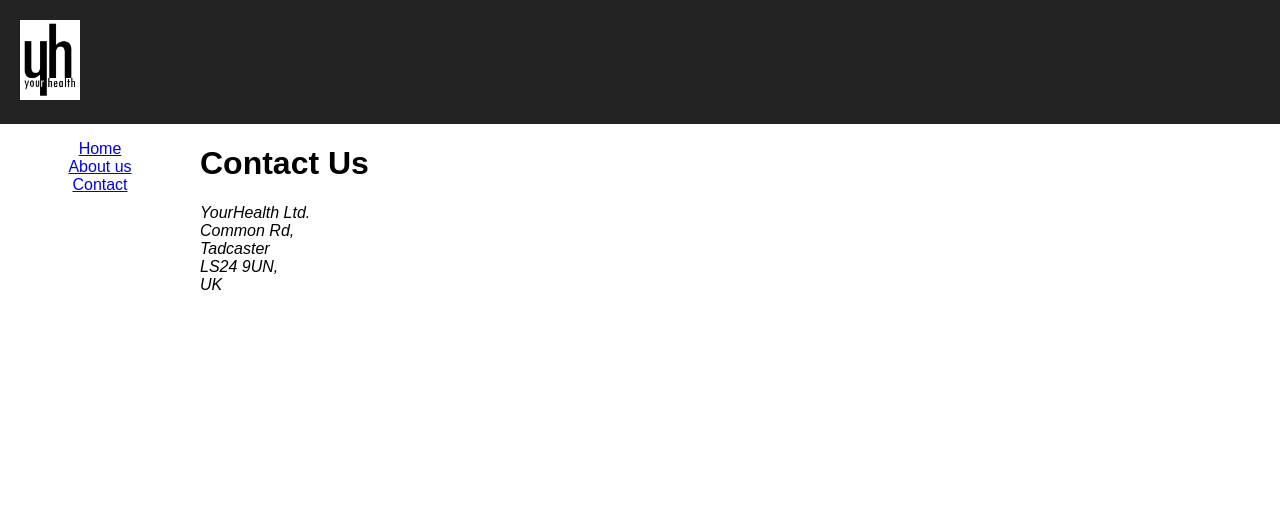
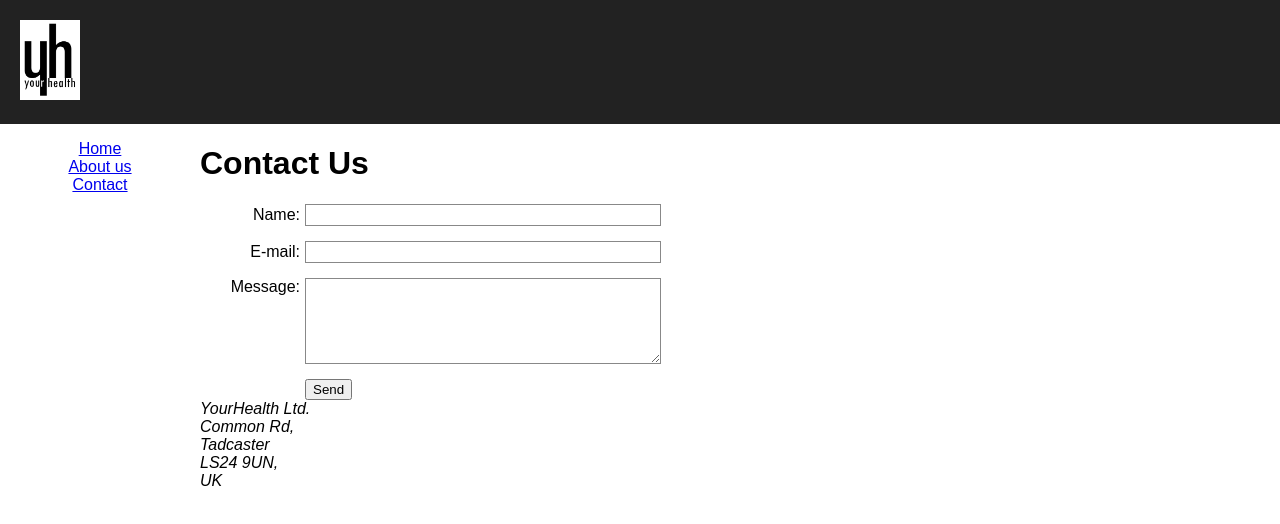
Before and after one commit to humzahash01/Your-Health, a React (Create React App) app: page /contact in a window 1280 px wide. Shown: the top 524 px of the page. Built offline with nearby package versions, Linux system fonts and the light colour scheme.

Commit message:
feat: Add contact form to contact page

```diff
--- a/src/App.css
+++ b/src/App.css
@@ -13,10 +13,51 @@
 }
 
 #wrapper {
-    display:flex;
+  display: flex;
 }
 
 nav {
-    min-width: 200px;
-    text-align: center;
+  min-width: 200px;
+  text-align: center;
 }
+
+/* Form */
+form {
+  width: 500px;
+}
+
+form div {
+  margin-top: 15px;
+}
+
+label {
+  display: inline-block;
+  padding-right: 5px;
+  text-align: right;
+  width: 100px;
+}
+
+textarea {
+  height: 80px;
+  vertical-align: top;
+}
+
+input,
+textarea {
+  border: 1px solid #888;
+  font: 16px sans-serif;
+  width: 350px;
+}
+
+#button {
+  padding-left: 100px;
+}
+
+button {
+  margin-left: 5px;
+}
+
+input:focus,
+textarea:focus {
+  border-color: #000;
+}
--- a/src/Contact.js
+++ b/src/Contact.js
@@ -5,6 +5,7 @@ class Contact extends Component {
     return (
       <main>
         <h1>Contact Us</h1>
+        <ContactForm />
         <address>
           YourHealth Ltd.<br />
           Common Rd,<br />
@@ -17,4 +18,27 @@ class Contact extends Component {
   }
 }
 
+const ContactForm = () => (
+<form>
+  <div>
+    <label for="name">Name:</label>
+    <input type="text" id="name" name="name" />
+  </div>
+  <div>
+    <label for="email">E-mail:</label>
+    <input type="email" id="email" name="email" />
+  </div>
+  <div>
+    <label for="message">Message:</label>
+    <textarea id="message" name="message"></textarea>
+  </div>
+  <div id="button">
+    {/*preventDefault() called to stop form from submitting*/}
+    <button type="submit" onClick={e => e.preventDefault()}>
+      Send
+    </button>
+  </div>
+</form>
+)
+
 export default Contact;
```
